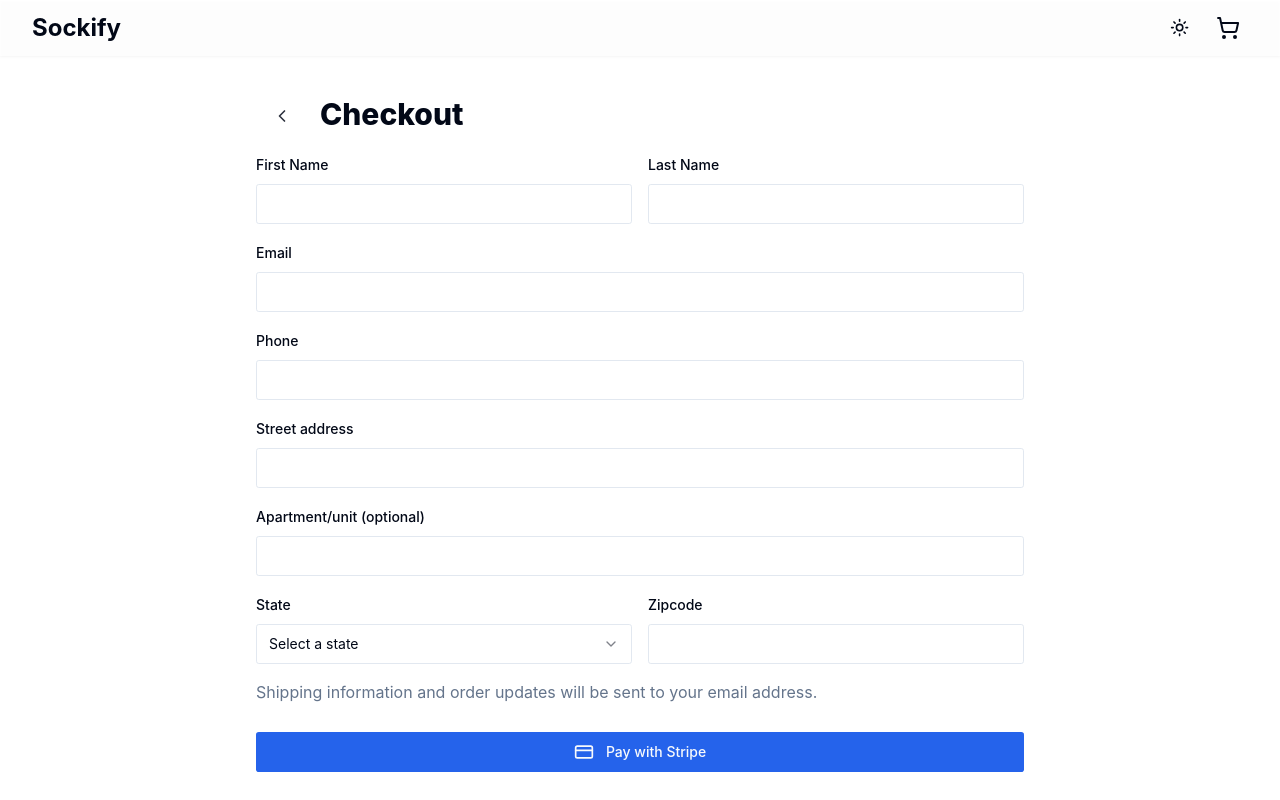
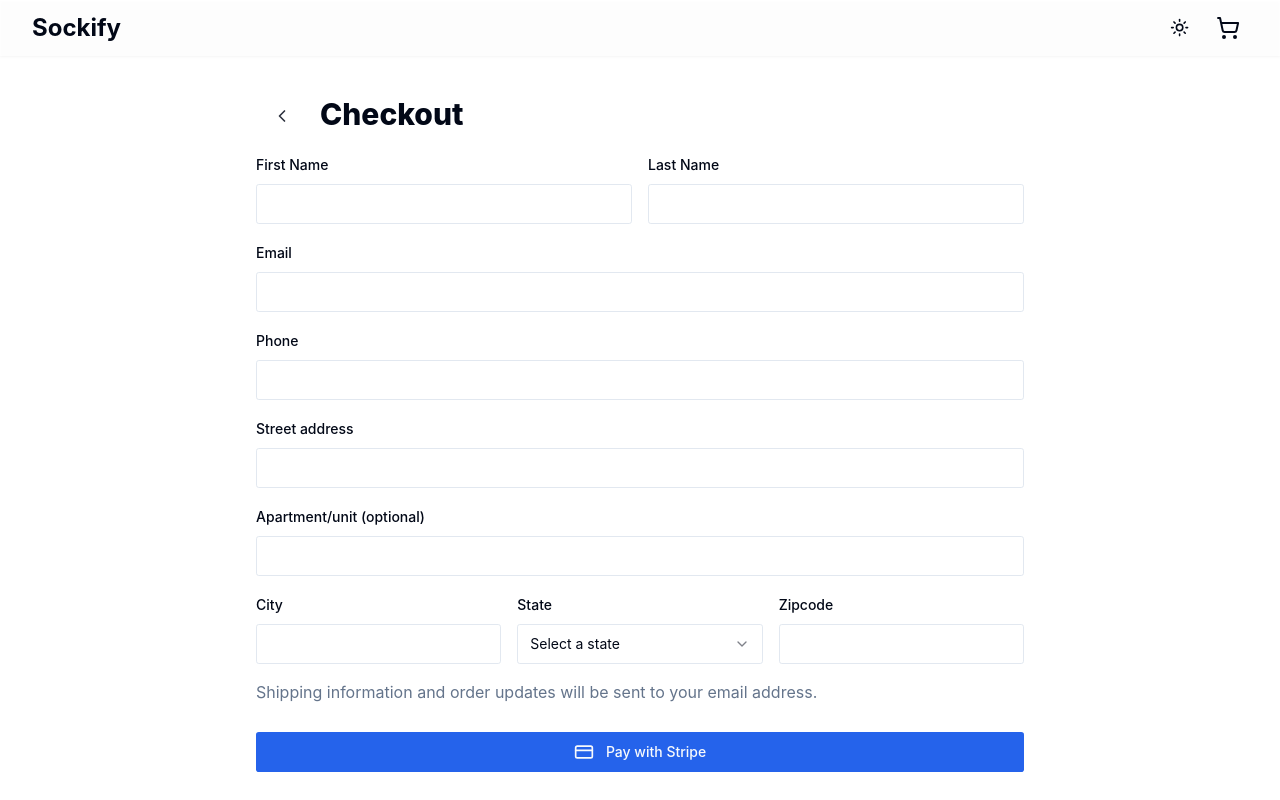
Before and after one commit to sockify/sockify, a React (Vite) app in the folder web-client/: page /cart/checkout in a window 1280 px wide. Shown: the top 800 px of the page. Built offline with nearby package versions, Linux system fonts and the light colour scheme.

Commit message:
feat: adds 'city' support to address across the UI

```diff
--- a/web-client/src/api/orders/model.ts
+++ b/web-client/src/api/orders/model.ts
@@ -10,6 +10,7 @@ export const stateEnumSchema = z.enum([
   "CA",
   "CO",
   "CT",
+  "DC",
   "DE",
   "FL",
   "GA",
@@ -59,7 +60,7 @@ export type StateEnum = z.infer<typeof stateEnumSchema>;
 export const orderAddressSchema = z.object({
   street: z.string(),
   aptUnit: z.string().optional().nullable(),
-  //   city: z.string(),
+  city: z.string(),
   state: stateEnumSchema,
   zipcode: z.string(),
 });
--- a/web-client/src/pages/CheckoutPage.tsx
+++ b/web-client/src/pages/CheckoutPage.tsx
@@ -36,7 +36,7 @@ import toast from "react-hot-toast";
 import { useNavigate } from "react-router-dom";
 import { z } from "zod";
 
-const checkoutSchema = z.object({
+const checkoutFormSchema = z.object({
   firstname: z
     .string()
     .min(1, "First name is required")
@@ -58,6 +58,10 @@ const checkoutSchema = z.object({
     .string()
     .max(16, "Apartment/Unit must be 16 characters or less")
     .optional(),
+  city: z
+    .string()
+    .min(1, "City is required")
+    .max(100, "City must be must be 100 characters or less"),
   state: stateEnumSchema,
   zipcode: z
     .string()
@@ -65,7 +69,7 @@ const checkoutSchema = z.object({
     .max(10, "Zipcode must be 10 digits or less"),
 });
 
-type CheckoutFormValues = z.infer<typeof checkoutSchema>;
+type CheckoutFormValues = z.infer<typeof checkoutFormSchema>;
 
 export default function CheckoutPage() {
   const navigate = useNavigate();
@@ -75,7 +79,7 @@ export default function CheckoutPage() {
   const [isRedirecting, setIsRedirecting] = useState(false);
 
   const form = useForm<CheckoutFormValues>({
-    resolver: zodResolver(checkoutSchema),
+    resolver: zodResolver(checkoutFormSchema),
     defaultValues: {
       firstname: "",
       lastname: "",
@@ -83,6 +87,7 @@ export default function CheckoutPage() {
       phone: "",
       street: "",
       aptUnit: "",
+      city: "",
       zipcode: "",
     },
   });
@@ -96,6 +101,7 @@ export default function CheckoutPage() {
     const address: OrderAddress = {
       street: data.street,
       aptUnit: data.aptUnit,
+      city: data.city,
       state: data.state,
       zipcode: data.zipcode,
     };
@@ -245,12 +251,26 @@ export default function CheckoutPage() {
               )}
             />
 
-            <div className="flex space-x-4">
+            <div className="flex flex-col gap-4 md:flex-row">
+              <FormField
+                control={form.control}
+                name="city"
+                render={({ field }) => (
+                  <FormItem className="w-full">
+                    <FormLabel>City</FormLabel>
+                    <FormControl>
+                      <Input {...field} className="w-full" />
+                    </FormControl>
+                    <FormMessage />
+                  </FormItem>
+                )}
+              />
+
               <FormField
                 control={form.control}
                 name="state"
                 render={({ field }) => (
-                  <FormItem className="w-1/2">
+                  <FormItem className="w-full">
                     <FormLabel>State</FormLabel>
                     <FormControl>
                       <Select
@@ -285,7 +305,7 @@ export default function CheckoutPage() {
                 control={form.control}
                 name="zipcode"
                 render={({ field }) => (
-                  <FormItem className="w-1/2">
+                  <FormItem className="w-full">
                     <FormLabel>Zipcode</FormLabel>
                     <FormControl>
                       <Input {...field} className="w-full" />
--- a/web-client/src/pages/admin/AdminOrderDetailsPage.tsx
+++ b/web-client/src/pages/admin/AdminOrderDetailsPage.tsx
@@ -83,7 +83,7 @@ type CreateUpdateForm = z.infer<typeof createUpdateFormSchema>;
 const updateAddressFormSchema = z.object({
   street: z.string().min(1, { message: "Street is required" }),
   aptUnit: z.string().optional(),
-  // TODO: add city
+  city: z.string().min(1, "City is required"),
   state: stateEnumSchema,
   zipcode: z
     .string()
@@ -158,6 +158,7 @@ export default function AdminOrderDetailsPage() {
     const address: OrderAddress = {
       street: data.street.trim(),
       aptUnit: data.aptUnit?.trim(),
+      city: data.city.trim(),
       state: data.state,
       zipcode: data.zipcode.trim(),
     };
@@ -202,6 +203,7 @@ export default function AdminOrderDetailsPage() {
       updateAddressForm.reset({
         street: order.address.street,
         aptUnit: order.address.aptUnit ?? "",
+        city: order.address.city,
         state: order.address.state,
         zipcode: order.address.zipcode,
       });
@@ -444,10 +446,13 @@ export default function AdminOrderDetailsPage() {
           </CardHeader>
           <CardContent>
             <p>{order!.address.street}</p>
-            <p>Apt/unit: {order!.address.aptUnit}</p>
-            {/* TODO: add city */}
             <p>
-              {order!.address.state}, {order!.address.zipcode}
+              Apt/unit:{" "}
+              {order!.address?.aptUnit ? order!.address.aptUnit : "None"}
+            </p>
+            <p>
+              {order!.address.city}, {order!.address.state},{" "}
+              {order!.address.zipcode}
             </p>
 
             <Dialog
@@ -504,7 +509,21 @@ export default function AdminOrderDetailsPage() {
                         )}
                       />
 
-                      <div className="flex gap-6">
+                      <div className="flex flex-col gap-6 md:flex-row">
+                        <FormField
+                          control={updateAddressForm.control}
+                          name="city"
+                          render={({ field }) => (
+                            <FormItem className="w-full">
+                              <FormLabel>City</FormLabel>
+                              <FormControl>
+                                <Input placeholder="Newport" {...field} />
+                              </FormControl>
+                              <FormMessage />
+                            </FormItem>
+                          )}
+                        />
+
                         <FormField
                           control={updateAddressForm.control}
                           name="state"
--- a/web-client/src/shared/constants.ts
+++ b/web-client/src/shared/constants.ts
@@ -23,9 +23,8 @@ export const US_STATES: State[] = [
   { value: "CA", label: "California" },
   { value: "CO", label: "Colorado" },
   { value: "CT", label: "Connecticut" },
+  { value: "DC", label: "District of Columbia" },
   { value: "DE", label: "Delaware" },
-  //   TODO: add support for D.C.
-  //   { value: "DC", label: "District of Columbia" },
   { value: "FL", label: "Florida" },
   { value: "GA", label: "Georgia" },
   { value: "HI", label: "Hawaii" },
--- a/web-client/src/shared/utils/strings.ts
+++ b/web-client/src/shared/utils/strings.ts
@@ -2,8 +2,7 @@ import { OrderAddress } from "@/api/orders/model";
 
 // Converts an `Address` type to a combined shipping address string
 export function toShippingAddress(address: OrderAddress): string {
-  // TODO: add city
-  return `${address.street}${address.aptUnit && `, Apt/Unit ${address.aptUnit}`}, ${address.state}, ${address.zipcode}`;
+  return `${address.street}${address.aptUnit && `, Apt/Unit ${address.aptUnit}`}, ${address.city}, ${address.state}, ${address.zipcode}`;
 }
 
 // Truncates a string to a limit number of characters.
```
